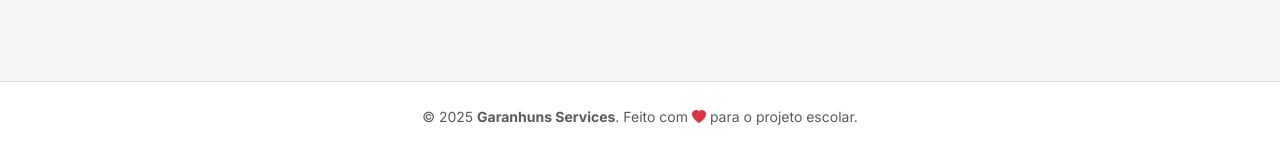
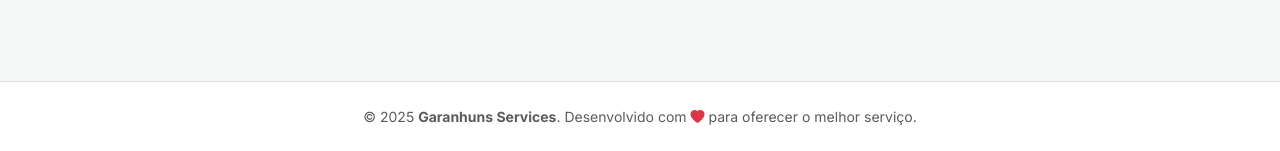
Before and after one commit to wallax0x/Garanhuns-Servicos, a Flask app: page / in a window 1280 px wide. Shown: the part 916-1067 px from the top of the page. Run offline with Flask 3, Linux system fonts and the light colour scheme.

Commit message:
Update index.html

```diff
--- a/templates/index.html
+++ b/templates/index.html
@@ -356,8 +356,10 @@
 <footer class="bg-white py-4 mt-auto border-top">
     <div class="container text-center">
         <p class="mb-0 text-muted small">
-            &copy; 2025 <strong>Garanhuns Services</strong>. Feito com <i class="bi bi-heart-fill text-danger"></i> para o projeto escolar.
-        </p>
+    &copy; 2025 <strong>Garanhuns Services</strong>. Desenvolvido com
+    <i class="bi bi-heart-fill text-danger"></i> para oferecer o melhor serviço.
+</p>
+
     </div>
 </footer>
 
```
